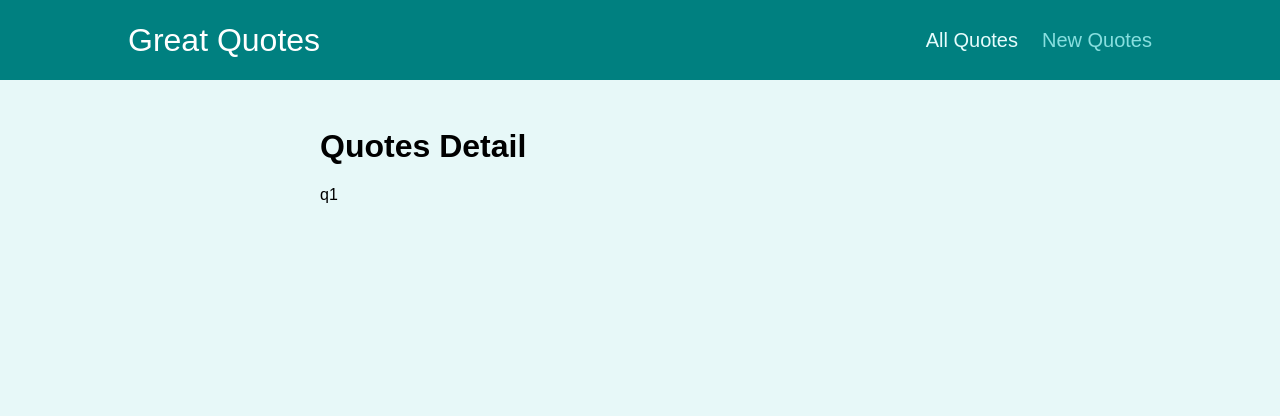
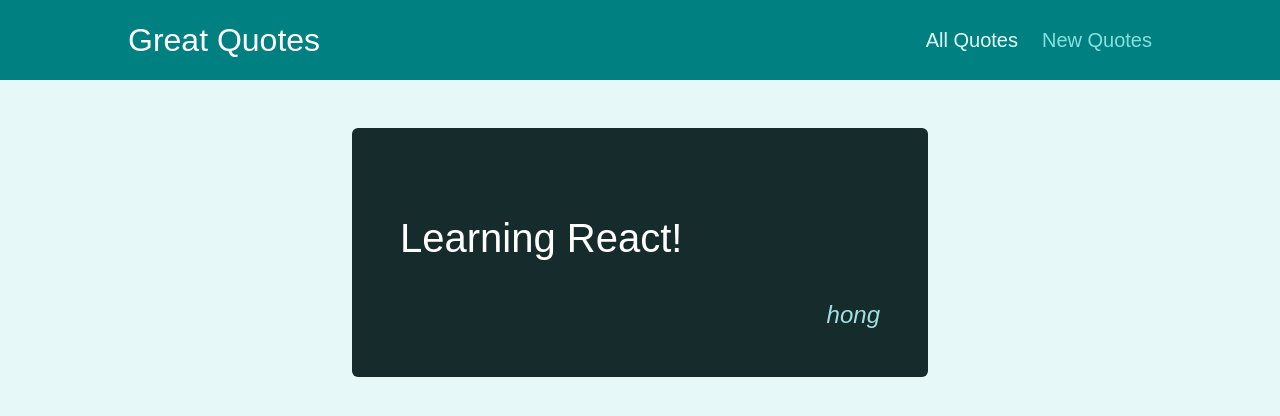
Before and after one commit to jieunheo/react, a React (Create React App) app in the folder 10-time-to-practice-starting-code/: page /quotes/q1 in a window 1280 px wide. Shown: the top 416 px of the page. Built offline with nearby package versions, Linux system fonts and the light colour scheme; the HTML template or start-up script is replaced by a standard one.

Commit message:
더미데이터 넣고 일치하는 값 뿌려주기

```diff
--- a/10-time-to-practice-starting-code/src/pages/QuoteDetail.js
+++ b/10-time-to-practice-starting-code/src/pages/QuoteDetail.js
@@ -1,15 +1,30 @@
 import { Fragment } from "react";
 import { useParams, Route } from "react-router-dom";
 
+import HighlightedQuote from '../components/quotes/HighlightedQuote';
 import Comments from "../components/comments/Comments";
+
+const DUMMY_QUOTES = [
+  { id: 'q1', author: 'hong', text: 'Learning React!' },
+  { id: 'q2', author: 'heo', text: 'Learning Javascript!' }
+];
 
 const QuoteDetail = () => {
   const params = useParams();
 
+  const quote = DUMMY_QUOTES.find(quote => quote.id === params.quoteId);
+
+  // 유효성 검사
+  if(!quote) {
+    return (
+      <p>No Quote Found.</p>
+    );
+  }
+
+
   return (
     <Fragment>
-      <h1>Quotes Detail</h1>
-      <p>{params.quoteId}</p>
+      <HighlightedQuote text={quote.text} author={quote.author} />
       {/* 경로로 '/quotes/:quoteId/comments'도 가능 */}
       <Route path={`/quotes/${params.quoteId}/comments`}>
         <Comments />
```
